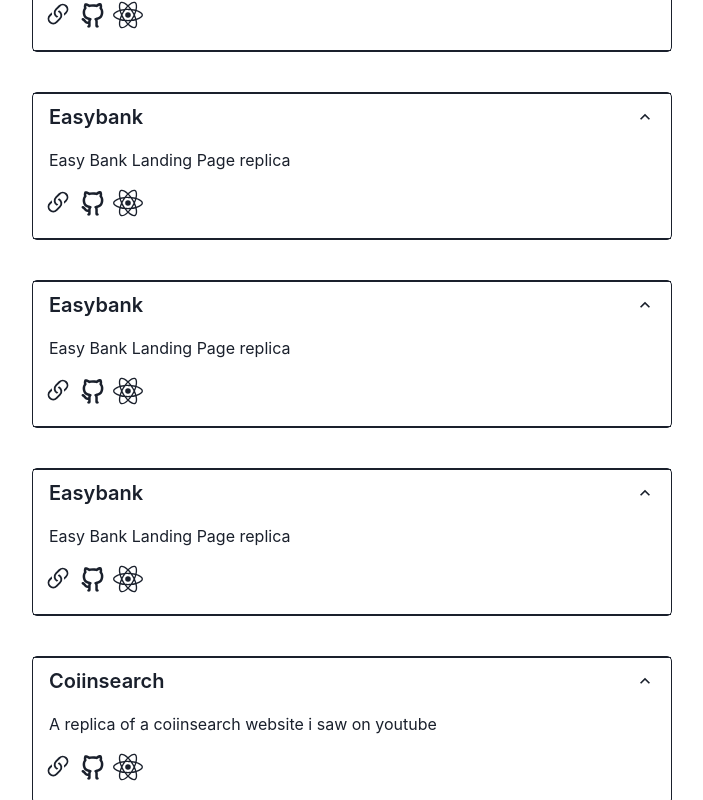
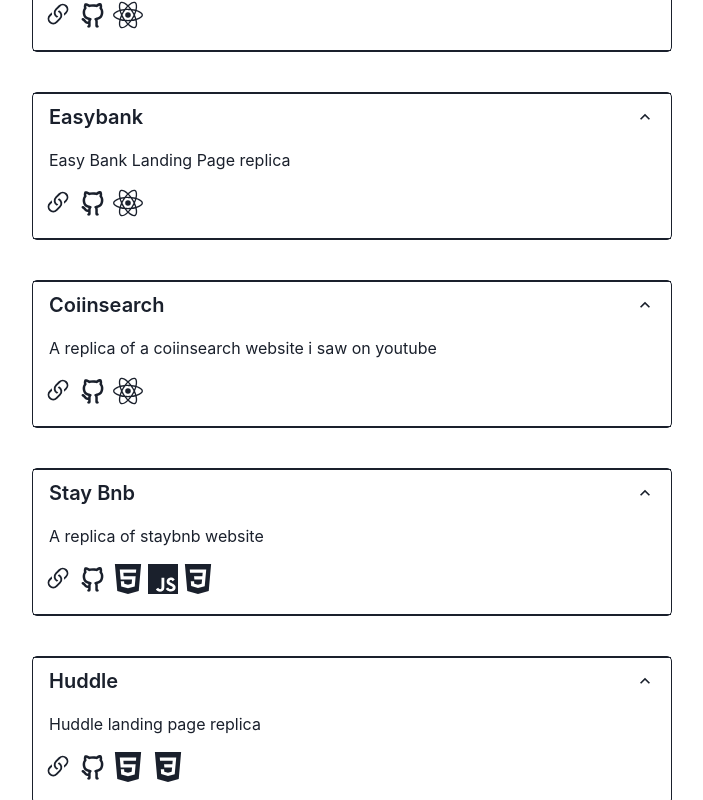
Before and after one commit to devtofunmi/myportfolio, a React (Vite) app: page / in a window 1280 px wide. Shown: the part 1221-2021 px from the top of the page, without its empty margins (288-991 px from the left). Built offline with nearby package versions, Linux system fonts and the light colour scheme.

Commit message:
remove two projects

```diff
--- a/src/component/projectsData.jsx
+++ b/src/component/projectsData.jsx
@@ -16,22 +16,6 @@ const theData = [
     link: "https://gppt.netlify.app",
     gitlink: "https://github.com/devtofunmi/gpt",
     description: "GPT3 landing page replica",
-    tools: <SiReact />,
-  },
-  {
-    logo: "",
-    name: "Easybank",
-    link: "https://easybannk.netlify.app",
-    gitlink: "https://github.com/devtofunmi",
-    description: "Easy Bank Landing Page replica",
-    tools: <SiReact />,
-  },
-  {
-    logo: "",
-    name: "Easybank",
-    link: "https://easybannk.netlify.app",
-    gitlink: "https://github.com/devtofunmi",
-    description: "Easy Bank Landing Page replica",
     tools: <SiReact />,
   },
   {
```
